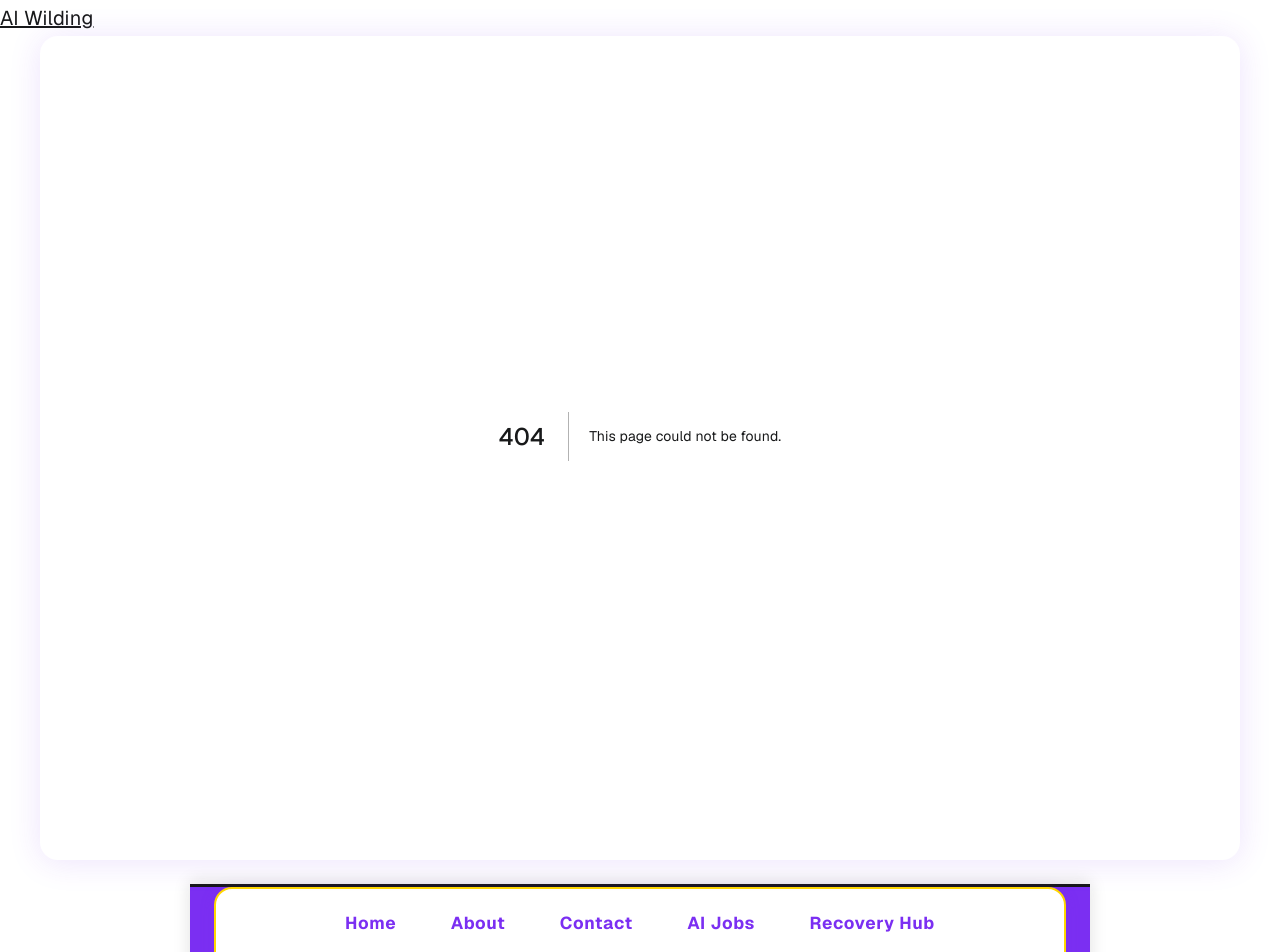
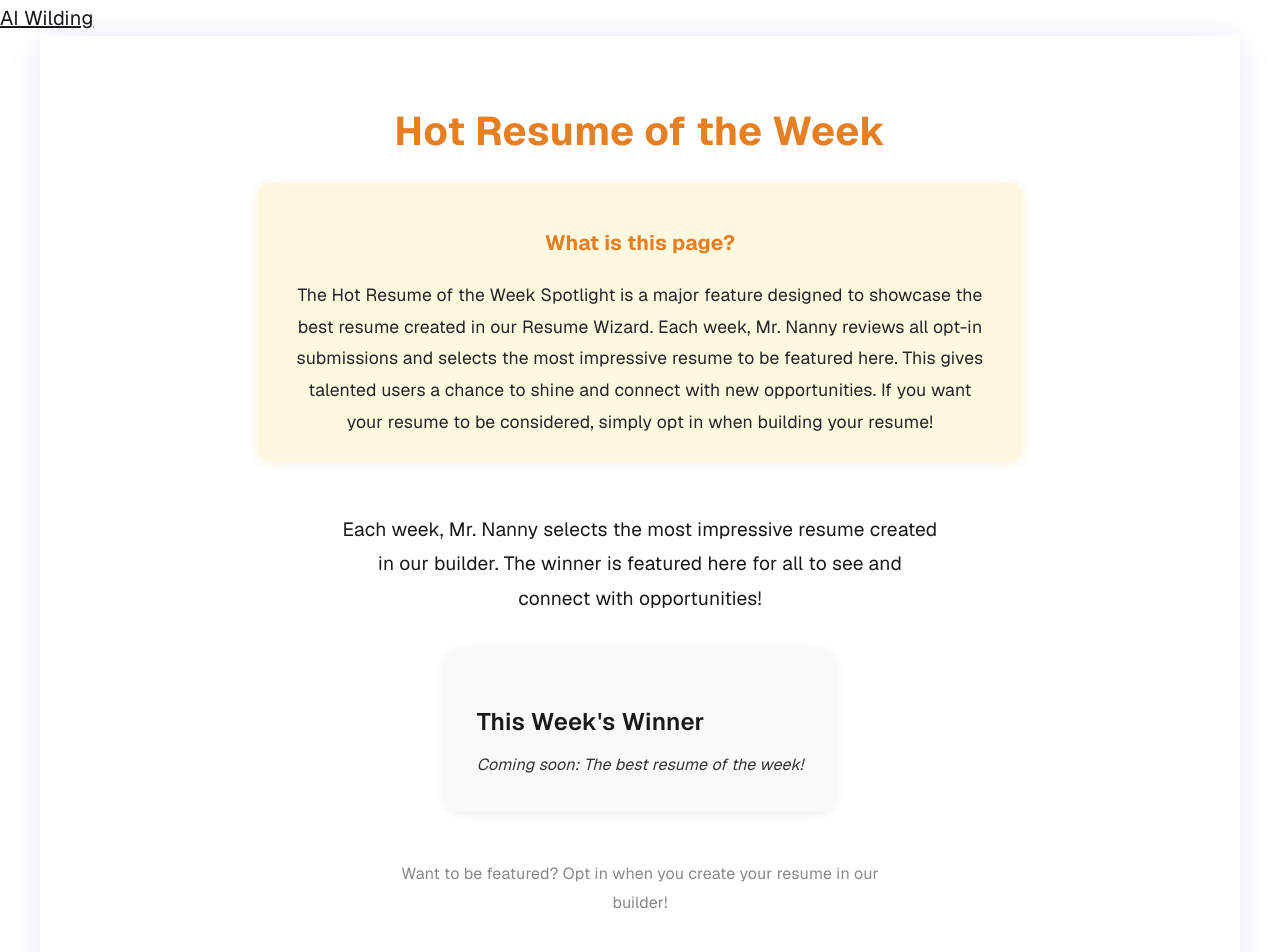
Before and after one commit to Shellzonit/auralis-sanctuary-, a Next.js app: page /hot-resume in a window 1280 px wide. Before the commit this address had no page. Shown: the top 952 px of the page. Built offline with nearby package versions, Linux system fonts and the light colour scheme.

Commit message:
Feature: Hot Resume of the Week Spotlight page and opt-in checkbox in resume builder

```diff
--- /dev/null
+++ b/app/hot-resume/page.tsx
@@ -0,0 +1,48 @@
+import React from "react";
+
+export default function HotResumePage() {
+  return (
+    <main style={{
+      minHeight: "100vh",
+      background: "#fff",
+      color: "#18191a",
+      fontFamily: "Inter, sans-serif",
+      display: "flex",
+      flexDirection: "column",
+      alignItems: "center",
+      padding: "2rem 1rem"
+    }}>
+      <h1 style={{ fontSize: "2.5rem", fontWeight: 700, marginBottom: "1rem", color: "#e67e22" }}>
+        Hot Resume of the Week
+      </h1>
+          <section style={{ maxWidth: 700, background: '#fff8e1', borderRadius: 12, boxShadow: '0 2px 12px #e67e2222', padding: '1.5rem 2rem', marginBottom: '2rem', textAlign: 'center' }}>
+            <h2 style={{ fontSize: '1.3rem', color: '#e67e22', fontWeight: 700, marginBottom: 10 }}>What is this page?</h2>
+            <p style={{ fontSize: '1.1rem', color: '#232526', marginBottom: 0 }}>
+              The Hot Resume of the Week Spotlight is a major feature designed to showcase the best resume created in our Resume Wizard. Each week, Mr. Nanny reviews all opt-in submissions and selects the most impressive resume to be featured here. This gives talented users a chance to shine and connect with new opportunities. If you want your resume to be considered, simply opt in when building your resume!
+            </p>
+          </section>
+      <p style={{ fontSize: "1.2rem", maxWidth: 600, textAlign: "center", marginBottom: "2rem" }}>
+        Each week, Mr. Nanny selects the most impressive resume created in our builder. The winner is featured here for all to see and connect with opportunities!
+      </p>
+      {/* Featured Resume Card Placeholder */}
+      <section style={{
+        background: "#f9f9f9",
+        borderRadius: 16,
+        boxShadow: "0 2px 12px rgba(0,0,0,0.07)",
+        padding: "2rem",
+        minWidth: 320,
+        maxWidth: 480,
+        marginBottom: "2rem"
+      }}>
+        <h2 style={{ fontSize: "1.5rem", fontWeight: 600, marginBottom: "0.5rem" }}>This Week's Winner</h2>
+        <div style={{ fontSize: "1rem", color: "#333" }}>
+          {/* Resume details will go here */}
+          <em>Coming soon: The best resume of the week!</em>
+        </div>
+      </section>
+      <p style={{ fontSize: "1rem", color: "#888", maxWidth: 480, textAlign: "center" }}>
+        Want to be featured? Opt in when you create your resume in our builder!
+      </p>
+    </main>
+  );
+}
```
Also changed, not shown: app/resume-wizard/page.tsx (+33 -0 lines).
